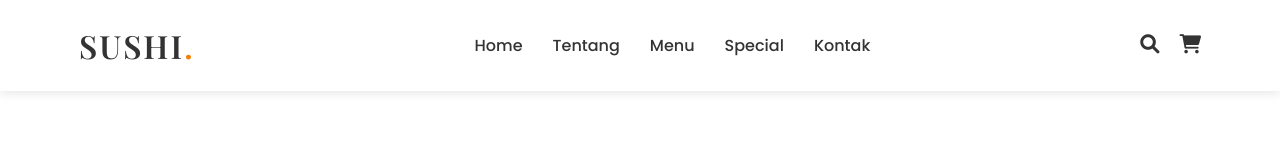
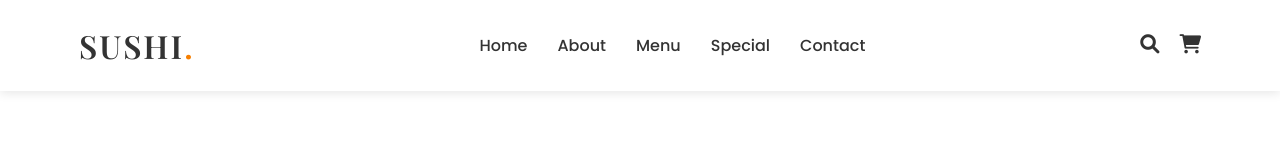
Before and after one commit to Jullystian017/Sushi., a plain HTML site: page index.html in a window 1280 px wide. Shown: the top 160 px of the page. Drawn offline with nearby package versions, Linux system fonts and the light colour scheme.

Commit message:
edit fix

```diff
--- a/index.html
+++ b/index.html
@@ -879,10 +879,10 @@
 
             <ul class="nav-links">
                 <li><a href="#home">Home</a></li>
-                <li><a href="#about">Tentang</a></li>
+                <li><a href="#about">About</a></li>
                 <li><a href="#menu">Menu</a></li>
                 <li><a href="#special">Special</a></li>
-                <li><a href="#contact">Kontak</a></li>
+                <li><a href="#contact">Contact</a></li>
             </ul>
 
             <div class="header-icons">
```
